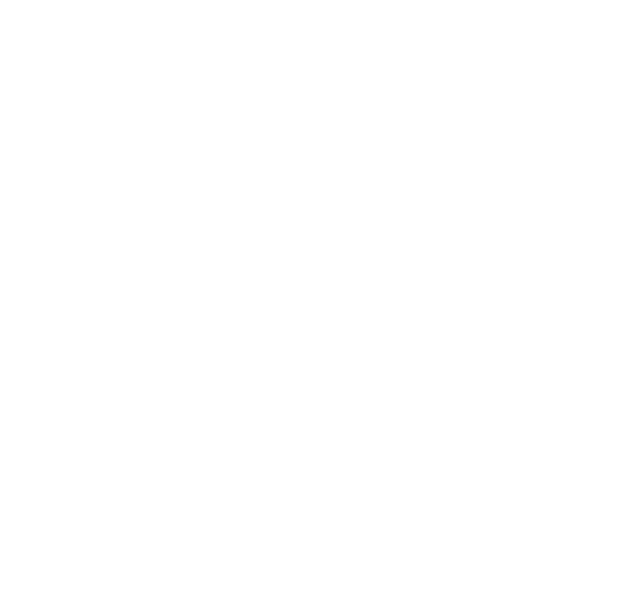
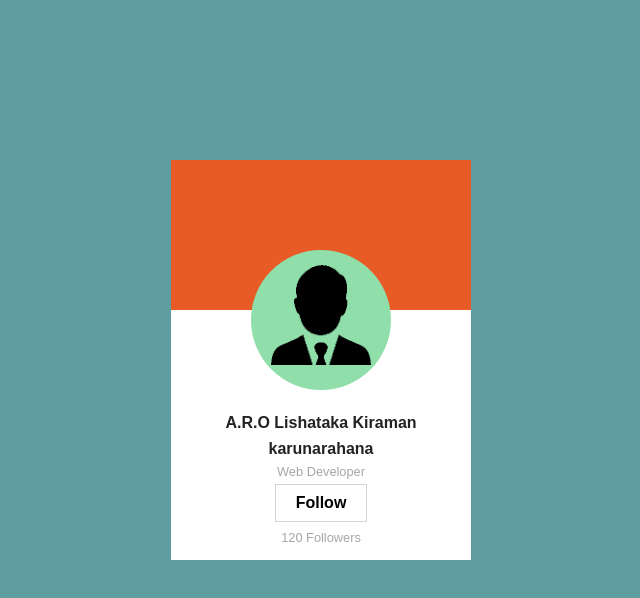
Before and after one commit to AndreiBelich/homeWork24_02_21, a plain HTML site: page index.html in a window 1280 px wide. Shown: the whole page, without its empty margins (319-959 px from the left). Drawn offline with Linux system fonts and the light colour scheme.

Commit message:
finish task

```diff
--- a/assets/css/styles.css
+++ b/assets/css/styles.css
@@ -0,0 +1,76 @@
+*{
+  box-sizing: border-box;
+}
+
+body{
+  background-color: #5E9EA0;
+  font-family: Arial, sans-serif;
+}
+
+.user-card{
+  width: 300px;
+  margin: 20vh auto 0 auto;
+}
+
+.upper-block{
+  height: 150px;
+  background-color: #E85B26;
+}
+
+.lower-block{
+  height: 250px;
+  background-color: #FFFFFF;
+}
+
+.img-container{
+  background-color: #90DEAA;
+  position: relative;
+  top: 90px;
+  left: 80px;
+  width: 140px;
+  height: 140px;
+  border-radius: 50%;
+}
+
+.avatar{
+  width: 100px;
+  height: 100px;
+  position:relative;
+  top: 15px;
+  left: 20px;
+  object-fit: cover;
+  object-position: top;
+}
+
+.user-info{
+  padding-top: 100px;
+  text-align: center;
+}
+
+.user-name{
+  font-weight: bold;
+  line-height: 1.6em;
+}
+
+.user-position{
+  text-transform: capitalize;
+  opacity: 0.4;
+  margin-top: 5px;
+  font-size: 0.8em;
+}
+
+.follow-link{
+  text-decoration: none;
+  color: #000000;
+  font-weight: bold;
+  display: inline-block;
+  border: 1px solid lightgrey;
+  padding: 10px 20px;
+  margin-top: 5px;
+}
+
+.follow-counter{
+  margin-top: 10px;
+  font-size: 0.8em;
+  opacity: 0.4;
+}
--- a/index.html
+++ b/index.html
@@ -9,6 +9,20 @@
   <title>Homework User Card</title>
 </head>
 <body>
-
+  <div class="user-card">
+    <div class="upper-block">
+      <div class="img-container">
+        <img src="./assets/images/avatar.png" alt="user-avatar" class="avatar">
+      </div>
+    </div>
+    <div class="lower-block">
+      <div class="user-info">
+        <p class="user-name">A.R.O Lishataka Kiraman karunarahana</p>
+        <p class="user-position">Web developer</p>
+        <a href="#" class="follow-link">Follow</a>
+        <p class="follow-counter">120 Followers</p>
+      </div>
+    </div>
+  </div>
 </body>
 </html>
```
Also changed, not shown: assets/images/avatar.png (added).
